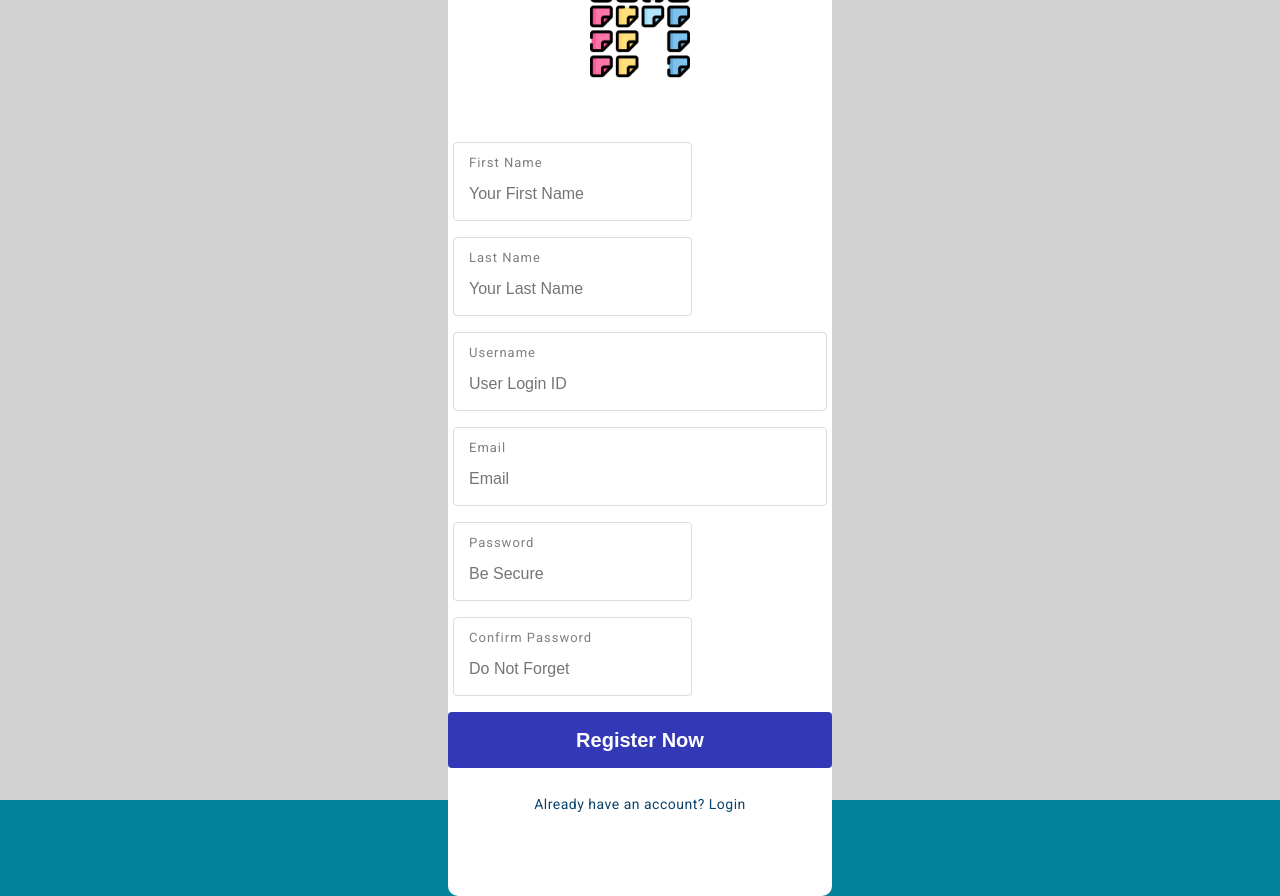
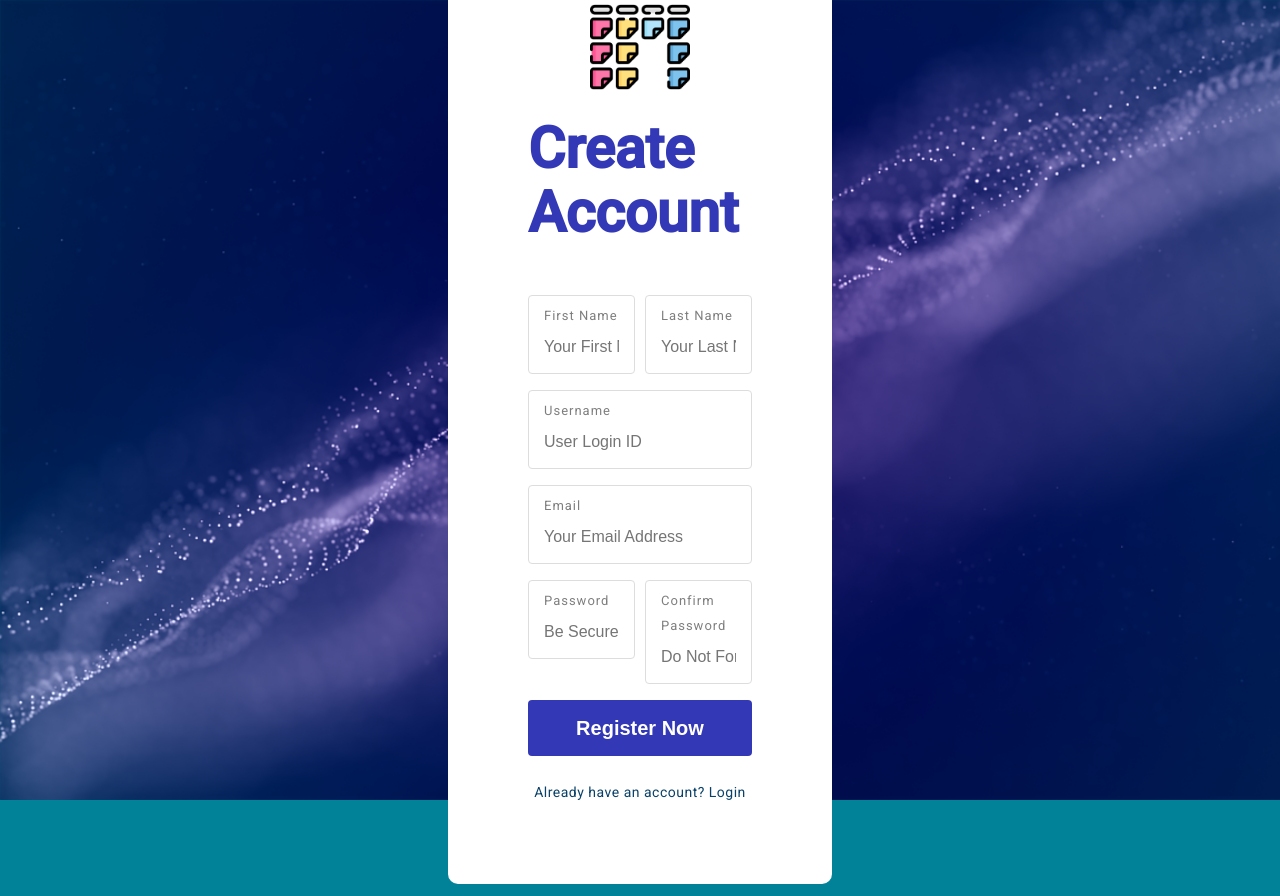
Before and after one commit to HuberPascal/scrum_board_frontend, an Angular app: page /register in a window 1280 px wide. Built offline with nearby package versions, Linux system fonts and the light colour scheme.

Commit message:
Add FormGroup for Registration Form Validation

```diff
--- a/src/app/register/register.component.html
+++ b/src/app/register/register.component.html
@@ -3,8 +3,9 @@
     <div class="register-user-form">
       <div class="titel-container">
         <img src="kanban.png" alt="Cucumbers" />
+        <h1>Create Account</h1>
       </div>
-      <form (ngSubmit)="register()">
+      <form [formGroup]="form" (ngSubmit)="onSubmit()">
         <div>
           <div class="form-row">
             <div class="form-group">
@@ -14,15 +15,21 @@
               >
                 <label>First Name</label>
                 <input
+                  formControlName="firstName"
                   (focus)="onFirstNameFocus()"
                   (blur)="onFirstNameBlur()"
                   class="form-control"
                   type="text"
-                  name="firstName"
                   [(ngModel)]="firstName"
                   placeholder="Your First Name"
-                  required
                 />
+                @if (submitted && f['firstName'].errors) {
+                <div class="invalid-feedback">
+                  @if (f['firstName'].errors['required']) {
+                  <div>First Name is required</div>
+                  }
+                </div>
+                }
               </div>
             </div>
             <div class="form-group">
@@ -32,15 +39,22 @@
               >
                 <label>Last Name</label>
                 <input
+                  formControlName="lastName"
                   (focus)="onLastNameFocus()"
                   (blur)="onLastNameBlur()"
                   class="form-control"
                   type="text"
-                  name="lastName"
                   [(ngModel)]="lastName"
                   placeholder="Your Last Name"
                   required
                 />
+                @if (submitted && f['lastName'].errors) {
+                <div class="invalid-feedback">
+                  @if (f['lastName'].errors['required']) {
+                  <div>Last Name is required</div>
+                  }
+                </div>
+                }
               </div>
             </div>
           </div>
@@ -51,15 +65,25 @@
             >
               <label>Username</label>
               <input
+                formControlName="username"
                 (focus)="onUsernameFocus()"
                 (blur)="onUsernameBlur()"
                 class="form-control"
                 type="text"
-                name="username"
                 [(ngModel)]="username"
                 placeholder="User Login ID"
-                required
               />
+              @if (submitted && f['username'].errors) {
+              <div class="invalid-feedback">
+                @if (f['username'].errors['required']) {
+                <div>Username is required</div>
+                } @if (f['username'].errors['minlength']) {
+                <div>Username must be at least 6 characters</div>
+                } @if (f['username'].errors['maxlength']) {
+                <div>Username must not exceed 20 characters</div>
+                }
+              </div>
+              }
             </div>
           </div>
           <div class="form-group">
@@ -69,62 +93,90 @@
             >
               <label>Email</label>
               <input
+                formControlName="email"
                 (focus)="onEmailFocus()"
                 (blur)="onEmailBlur()"
                 class="form-control"
                 type="email"
-                name="email"
                 [(ngModel)]="email"
-                placeholder="Email"
-                required
+                placeholder="Your Email Address"
               />
+              @if (submitted && f['email'].errors) {
+              <div class="invalid-feedback">
+                @if (f['email'].errors['required']) {
+                <div>Email is required</div>
+                } @if (f['email'].errors['email']) {
+                <div>Email is invalid</div>
+                }
+              </div>
+              }
             </div>
           </div>
           <div class="form-row">
             <div class="form-group">
               <div
                 class="input-wrapper"
-                [ngClass]="{ 'input-focused': isPasswordFocused1 }"
+                [ngClass]="{ 'input-focused': isPasswordFocused }"
               >
                 <label>Password</label>
                 <input
-                  (focus)="onPasswordFocus1()"
-                  (blur)="onPasswordBlur1()"
+                  formControlName="password"
+                  (focus)="onPasswordFocus()"
+                  (blur)="onPasswordBlur()"
                   class="form-control"
                   type="password"
-                  name="password"
-                  [(ngModel)]="password1"
+                  [(ngModel)]="password"
                   placeholder="Be Secure"
-                  required
                 />
+                @if (submitted && f['password'].errors) {
+                <div class="invalid-feedback">
+                  @if (f['password'].errors['required']) {
+                  <div>Password is required</div>
+                  } @if (f['password'].errors['minlength']) {
+                  <div>Password must be at least 6 characters</div>
+                  } @if (f['password'].errors['maxlength']) {
+                  <div>Username must not exceed 40 characters</div>
+                  }
+                </div>
+                }
               </div>
             </div>
             <div class="form-group">
               <div
                 class="input-wrapper"
-                [ngClass]="{ 'input-focused': isPasswordFocused2 }"
+                [ngClass]="{ 'input-focused': isConfirmPasswordFocused }"
               >
                 <label>Confirm Password</label>
                 <input
-                  (focus)="onPasswordFocus2()"
-                  (blur)="onPasswordBlur2()"
+                  formControlName="confirmPassword"
+                  (focus)="onConfirmPasswordFocus()"
+                  (blur)="onConfirmPasswordBlur()"
                   class="form-control"
                   type="password"
-                  name="password"
-                  [(ngModel)]="password2"
+                  [(ngModel)]="confirmPassword"
                   placeholder="Do Not Forget"
-                  required
                 />
+                @if (submitted && f['confirmPassword'].errors) {
+                <div class="invalid-feedback">
+                  @if (f['confirmPassword'].errors['required']) {
+                  <div>Confirm Password is required</div>
+                  } @if (f['confirmPassword'].errors['matching']) {
+                  <div>Confirm Password does not match</div>
+                  }
+                </div>
+                }
               </div>
             </div>
           </div>
           <div class="row">
             <div class="col">
-              <button class="btn btn-primary">Register Now</button>
+              <button type="submit" class="btn btn-primary">
+                Register Now
+              </button>
             </div>
             <div class="col">
               <br />
-              <a routerLink="/dashboard" class="btn login-container"
+              <a routerLink="/login" class="btn login-container"
                 >Already have an account? Login</a
               >
             </div>
--- a/src/app/register/register.component.scss
+++ b/src/app/register/register.component.scss
@@ -4,22 +4,35 @@
   right: 0;
   top: 0;
   bottom: 0;
-  background-color: lightgray;
+  background-image: url("/background2.png");
+  background-size: cover;
+  background-repeat: no-repeat;
   display: flex;
   justify-content: center;
   align-items: center;
 
   .inner-container {
-    max-width: 1140px;
+    max-width: 600px;
     width: 30%;
     background-color: #fff;
     border-radius: 10px;
   }
 
   .titel-container {
+    display: flex;
+    flex-direction: column;
+    align-items: center;
+    gap: 20px;
+
     img {
       width: 100px;
       height: 100px;
+    }
+
+    h1 {
+      margin: 0;
+      color: #3338b6;
+      font-weight: 700;
     }
   }
 
@@ -27,20 +40,20 @@
     display: flex;
     align-items: center;
     flex-direction: column;
-    padding: 80px 0;
+    padding: 80px;
     gap: 50px;
+    max-width: 600px;
   }
 }
 
 .form-row {
   display: flex;
-  flex-wrap: wrap;
+  gap: 10px;
 }
 
 .form-group {
   margin-bottom: 1rem;
-  padding-right: 5px;
-  padding-left: 5px;
+  width: 100%;
 }
 
 .input-wrapper {
@@ -49,6 +62,7 @@
   padding: 7px 15px;
   background-color: #fff !important;
   transition: all ease-in-out 400ms;
+  max-width: 100%;
 
   label {
     font-size: 13px;
@@ -78,6 +92,7 @@
   font-weight: 400;
   line-height: 1.5;
   color: #495057;
+  box-sizing: border-box;
   border-radius: 0.25rem;
   transition: border-color 0.15s ease-in-out, box-shadow 0.15s ease-in-out;
 
@@ -136,3 +151,12 @@
     transition: all ease-in-out 0.4s;
   }
 }
+
+.invalid-feedback {
+  color: #f44336;
+  font-size: 12px;
+  display: block;
+  max-width: 100%;
+  word-wrap: break-word;
+  white-space: normal;
+}
--- a/src/app/register/register.component.ts
+++ b/src/app/register/register.component.ts
@@ -1,10 +1,21 @@
-import { Component } from '@angular/core';
-import { FormsModule } from '@angular/forms';
+import { Component, OnInit } from '@angular/core';
+import {
+  ReactiveFormsModule,
+  FormsModule,
+  AbstractControl,
+  FormBuilder,
+  FormGroup,
+  Validators,
+  FormControl,
+} from '@angular/forms';
+import Validation from '../utils/validation';
+// import { BrowserModule } from '@angular/platform-browser';
 import { AuthService } from '../services/auth.service';
 import { MatCardModule } from '@angular/material/card';
 import { MatInputModule } from '@angular/material/input';
 import { CommonModule } from '@angular/common';
-import { RouterLink } from '@angular/router';
+import { Router, RouterLink } from '@angular/router';
+import { MatIconModule } from '@angular/material/icon';
 
 @Component({
   selector: 'app-register',
@@ -13,39 +24,99 @@ import { RouterLink } from '@angular/router';
     FormsModule,
     MatCardModule,
     MatInputModule,
+    RouterLink,
+    ReactiveFormsModule,
     CommonModule,
-    RouterLink,
+    MatIconModule,
   ],
   templateUrl: './register.component.html',
   styleUrl: './register.component.scss',
 })
-export class RegisterComponent {
+export class RegisterComponent implements OnInit {
   firstName: string = '';
   lastName: string = '';
   username: string = '';
   email: string = '';
-  password1: string = '';
-  password2: string = '';
+  password: string = '';
+  confirmPassword: string = '';
   isFirstNameFocused = false;
   isLastNameFocused = false;
   isUsernameFocused = false;
   isEmailFocused = false;
-  isPasswordFocused1 = false;
-  isPasswordFocused2 = false;
+  isPasswordFocused = false;
+  isConfirmPasswordFocused = false;
+  registerForm: FormGroup | undefined;
+  form: FormGroup = new FormGroup({
+    firstName: new FormControl(''),
+    lastName: new FormControl(''),
+    username: new FormControl(''),
+    email: new FormControl(''),
+    password: new FormControl(''),
+    confirmPassword: new FormControl(''),
+  });
+  submitted = false;
 
-  constructor(private authService: AuthService) {}
+  constructor(
+    private authService: AuthService,
+    private formBuilder: FormBuilder,
+    private router: Router
+  ) {}
+  ngOnInit(): void {
+    this.form = this.formBuilder.group(
+      {
+        firstName: ['', Validators.required],
+        lastName: ['', Validators.required],
+        username: [
+          '',
+          [
+            Validators.required,
+            Validators.minLength(6),
+            Validators.maxLength(20),
+          ],
+        ],
+        email: ['', [Validators.required, Validators.email]],
+        password: [
+          '',
+          [
+            Validators.required,
+            Validators.minLength(6),
+            Validators.maxLength(40),
+          ],
+        ],
+        confirmPassword: ['', Validators.required],
+      },
+      {
+        validators: [Validation.match('password', 'confirmPassword')],
+      }
+    );
+  }
 
-  async register() {
+  get f(): { [key: string]: AbstractControl } {
+    return this.form.controls;
+  }
+
+  async onSubmit() {
+    console.log(this.firstName);
+    console.log(JSON.stringify(this.form.value, null, 2));
+
+    this.submitted = true;
+
+    if (this.form.invalid) {
+      return;
+    }
+
+    console.log(JSON.stringify(this.form.value, null, 2));
+
     try {
       let response = await this.authService.registerWithUsernameAndPassword(
         this.firstName,
         this.lastName,
         this.username,
         this.email,
-        this.password1
+        this.password
       );
       console.log(response);
-      // redirect
+      this.router.navigateByUrl('/dashboard');
     } catch (error) {
       console.error(error);
     }
@@ -83,19 +154,19 @@ export class RegisterComponent {
     this.isEmailFocused = false;
   }
 
-  onPasswordFocus1() {
-    this.isPasswordFocused1 = true;
+  onPasswordFocus() {
+    this.isPasswordFocused = true;
   }
 
-  onPasswordBlur1() {
-    this.isPasswordFocused1 = false;
+  onPasswordBlur() {
+    this.isPasswordFocused = false;
   }
 
-  onPasswordFocus2() {
-    this.isPasswordFocused2 = true;
+  onConfirmPasswordFocus() {
+    this.isConfirmPasswordFocused = true;
   }
 
-  onPasswordBlur2() {
-    this.isPasswordFocused2 = false;
+  onConfirmPasswordBlur() {
+    this.isConfirmPasswordFocused = false;
   }
 }
--- /dev/null
+++ b/src/app/utils/validation.ts
@@ -0,0 +1,21 @@
+import { AbstractControl, ValidatorFn } from '@angular/forms';
+
+export default class Validation {
+  static match(controlName: string, checkControlName: string): ValidatorFn {
+    return (controls: AbstractControl) => {
+      const control = controls.get(controlName);
+      const checkControl = controls.get(checkControlName);
+
+      if (checkControl?.errors && !checkControl.errors['matching']) {
+        return null;
+      }
+
+      if (control?.value !== checkControl?.value) {
+        controls.get(checkControlName)?.setErrors({ matching: true });
+        return { matching: true };
+      } else {
+        return null;
+      }
+    };
+  }
+}
```
Also changed, not shown: src/app/services/auth.service.ts (+7 -1 lines), public/background.jpg (added), public/background2.png (added).
